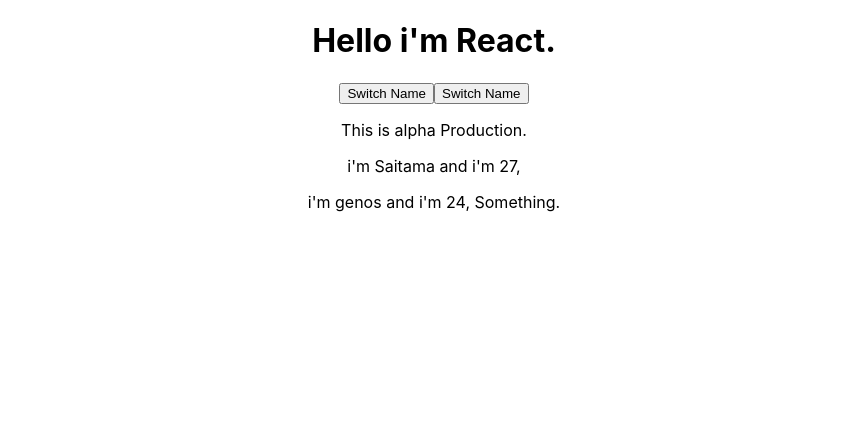
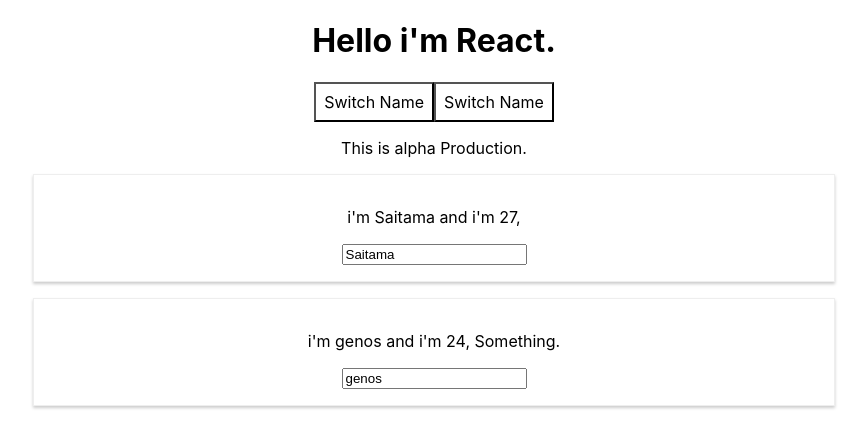
Before and after one commit to phisanurat/react-alpha-, a React (Create React App) app: page / in a window 1280 px wide. Shown: the top 448 px of the page, without its empty margins (206-1073 px from the left). Built offline with nearby package versions, Linux system fonts and the light colour scheme.

Commit message:
steyle
add style inline component

```diff
--- a/src/App.js
+++ b/src/App.js
@@ -19,16 +19,35 @@
         })
     }
 
+    _nameChangedHandler = (event) => {
+        this.setState({
+            persons: [
+                {name: "Saitama", age: 27},
+                {name: event.target.value, age: 24}
+            ]
+        })
+    }
+
 
     render() {
+        const style = {
+            backgroundColor: 'white',
+            font: 'inherit',
+            border: '1x solid blue',
+            padding: '8px',
+            cursor: 'pointer'
+        }
         return (
             <div className="App">
                 <h1>Hello i'm React.</h1>
-                <button onClick={this._switchNameHandler.bind(this, "Saitama Rank SSR OnePunchMan")}>Switch Name</button>
-                <button onClick={() => this._switchNameHandler("Saitama Rank SSR OnePunchMan")}>Switch Name</button>
+                <button style={style} onClick={this._switchNameHandler.bind(this, "Saitama Rank SSR OnePunchMan")}>Switch Name
+                </button>
+                <button style={style} onClick={() => this._switchNameHandler("Saitama Rank SSR OnePunchMan")}>Switch Name</button>
                 <p>This is alpha Production.</p>
-                <Person name={this.state.persons[0].name} age={this.state.persons[0].age} />
-                <Person name={this.state.persons[1].name} age={this.state.persons[1].age} click={this._switchNameHandler.bind(this, "Saitama Rank B")}>Something.</Person>
+                <Person name={this.state.persons[0].name} age={this.state.persons[0].age}/>
+                <Person name={this.state.persons[1].name} age={this.state.persons[1].age}
+                        click={this._switchNameHandler.bind(this, "Saitama Rank B")}
+                        changed={this._nameChangedHandler}>Something.</Person>
             </div>
         );
 
--- /dev/null
+++ b/src/Person/Person.css
@@ -0,0 +1,8 @@
+.Person {
+    width: 60%;
+    margin: 16px auto;
+    border: 1px solid #eee;
+    box-shadow: 0 2px 3px #ccc;
+    padding: 16px;
+    text-align: center;
+}
--- a/src/Person/Person.js
+++ b/src/Person/Person.js
@@ -1,9 +1,11 @@
 import React from "react";
+import './Person.css'
 
 const person = (props) => {
     return (
-        <div>
+        <div className="Person">
             <p onClick={props.click}>i'm {props.name} and i'm {props.age}, {props.children} </p>
+            <input type="text" onChange={props.changed} value={props.name}/>
         </div>
     );
 
```
Also changed, not shown: 1 other file (tests, documents, lock files or other folders).
